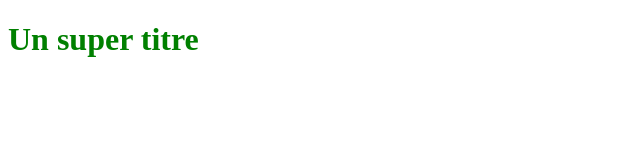
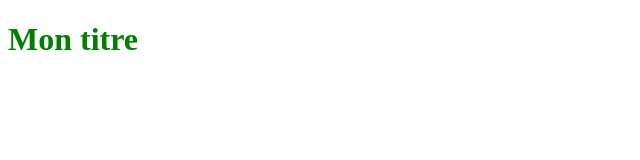
Before and after one commit to EzraApp/Training_GH, a plain HTML site: page index.html in a window 1280 px wide. Shown: the whole page, without its empty margins (0-640 px from the left). Drawn offline with Linux system fonts and the light colour scheme.

Commit message:
modif titre h1

```diff
--- a/index.html
+++ b/index.html
@@ -12,6 +12,6 @@
 
 <body>
 
-   <h1>Un super titre</h1>
+   <h1>Mon titre</h1>
 
 </body>
```
